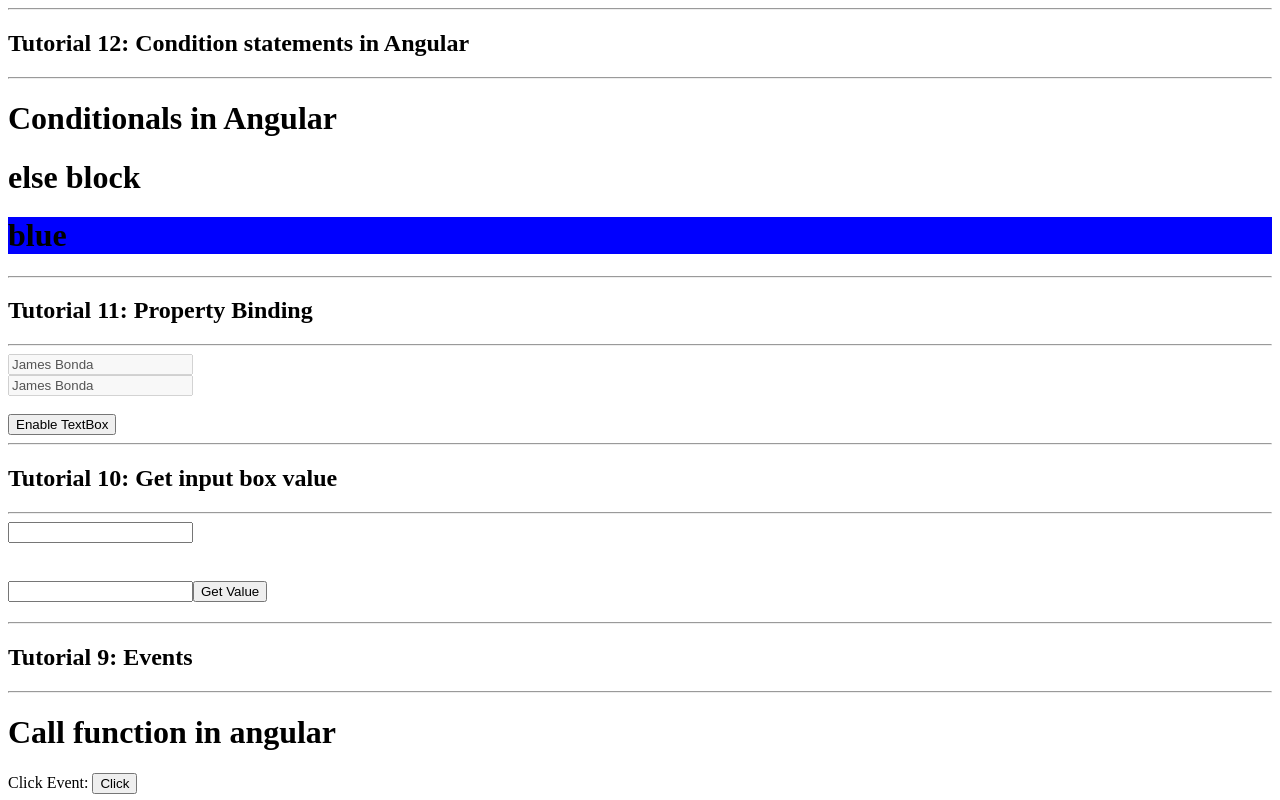
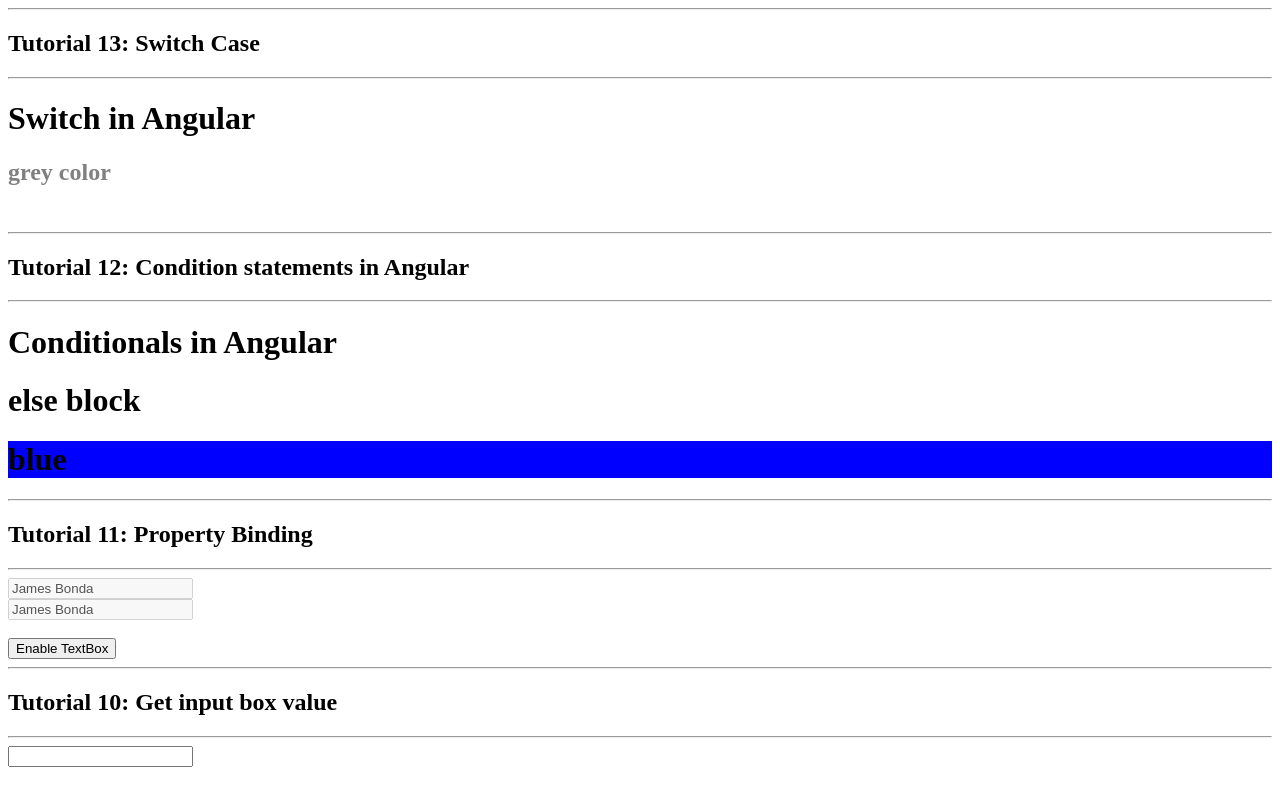
Before and after one commit to Samuel787/learning-angular, an Angular app: page / in a window 1280 px wide. Shown: the top 800 px of the page. Built offline with nearby package versions, Linux system fonts and the light colour scheme.

Commit message:
Angular Tut13

```diff
--- a/src/app/app.component.html
+++ b/src/app/app.component.html
@@ -1,3 +1,22 @@
+<hr/>
+<h2>Tutorial 13: Switch Case</h2>
+<hr/>
+<h1>Switch in Angular</h1>
+<div [ngSwitch]="tut13_color">
+    <h2 style="color:red" *ngSwitchCase="'red'">
+        red color
+    </h2>
+    <h2 style="color:green" *ngSwitchCase="'green'">
+        green color
+    </h2>
+    <h2 style="color:blue" *ngSwitchCase="'blue '">
+        blue color
+    </h2>
+    <h2 style="color:grey" *ngSwitchDefault>
+        grey color
+    </h2>
+</div>
+<br/>
 <hr/>
 <h2>Tutorial 12: Condition statements in Angular</h2>
 <hr/>
--- a/src/app/app.component.ts
+++ b/src/app/app.component.ts
@@ -7,6 +7,7 @@
 })
 export class AppComponent {
 
+  tut13_color = "golden"
   tut12_conditional = false
   tut12_conditional_string = "no"
   tut12_color = "blue"
```
